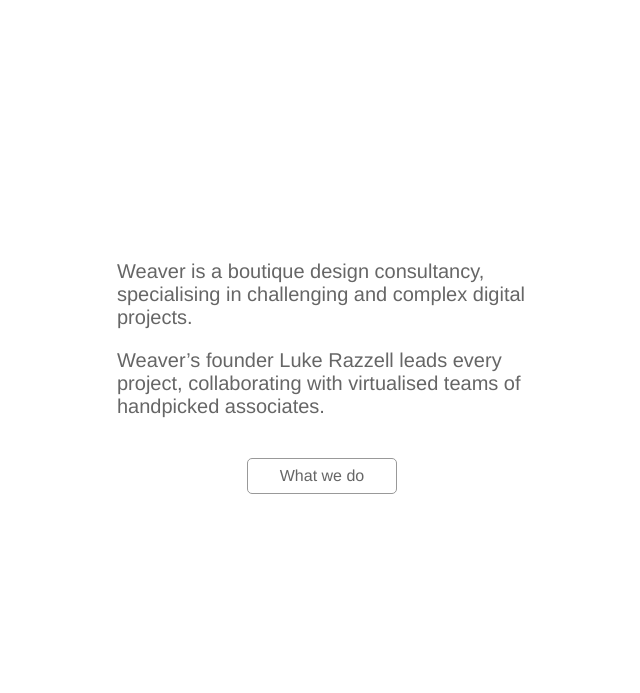
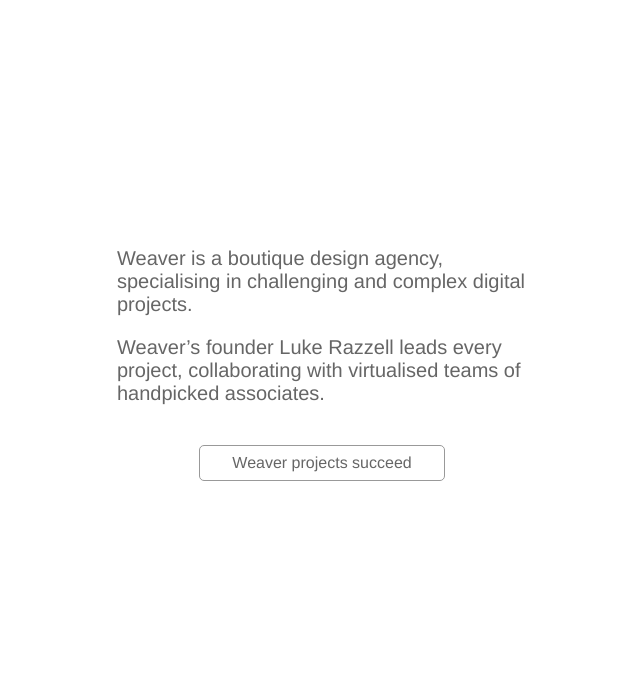
Before and after one commit to weaverluke/weaverdigital, a PHP site: page / in a window 1280 px wide. Shown: the part 963-1656 px from the top of the page, without its empty margins (318-958 px from the left). Run offline with PHP 8.4, Linux system fonts and the light colour scheme.

Commit message:
added visibilty to fix for hidden links bug

```diff
--- a/css/style.css
+++ b/css/style.css
@@ -20,7 +20,7 @@
 a {
   outline: none;
   text-decoration: none;
-  color: #666; }
+  color: #000; }
   a:hover, a:active {
     color: #d92128; }
 
@@ -103,6 +103,15 @@
     font-size: 34px;
     font-weight: 300;
     margin: 0; }
+  .content h2 {
+    font-size: 48px;
+    font-weight: 100;
+    line-height: 1.1; }
+    @media screen and (min-width: 960px) {
+      .content h2 {
+        font-size: 56px; } }
+    .lt-ie9 .content h2 {
+      font-size: 56px; }
   .content p {
     margin: 0 0 1em; }
     .content p.content-expand {
@@ -149,13 +158,15 @@
 
 .is-collapsed {
   height: 0;
-  opacity: 0; }
+  opacity: 0;
+  visibility: hidden; }
 
 .is-expanded {
   transition: opacity 0.6s 0.3s;
   margin-top: -40px;
   height: auto;
-  opacity: 1; }
+  opacity: 1;
+  visibility: visible; }
 
 .footer-bar {
   height: 2px;
--- a/index.html
+++ b/index.html
@@ -4,12 +4,12 @@
 <!--[if lt IE 9]><html class="lt-ie9"><![endif]-->
 <head>
 	<meta charset="UTF-8" />
-	<meta name="description" content="Weaver digital specialise in mobile and web based solutions to complex business challenges. Weaver is based in London, UK." />
+	<meta name="description" content="Weaver is a design agency specialising in mobile and web based solutions to complex business challenges. Weaver is based in London, UK." />
 	<meta name="keywords" content="customer experience, brand strategy, brand identity, user experience, UX, interaction design, content strategy" />
 	<title>Weaver Digital: Experience &amp; branding strategy, research &amp; design</title>
 		<meta name="viewport" content="width=device-width,initial-scale=1.0" />
-		<link rel="stylesheet" href="/css/style.css?v=1.2" type="text/css" />
-		<script src="/js/production/scripts.js?v=1.2" async="async"></script>
+		<link rel="stylesheet" href="/css/style.css?v=1.1" type="text/css" />
+		<script src="/js/production/scripts.js?v=1.1" async="async"></script>
 		<noscript>
 			<link href="/img/grunticon/icons.fallback.css" rel="stylesheet" />
 			<style>.global-nav.is-hidden{opacity:1;position:static;height:auto;}</style>
@@ -42,14 +42,25 @@
 		<div class="container">
 			<section>
 				<div class="content">
-					<p>Weaver is a boutique design consultancy, specialising in challenging and complex digital projects.</p>
+					<p>Weaver is a boutique design agency, specialising in challenging and complex digital projects.</p>
 
 					<p>Weaver’s founder Luke Razzell  leads every project, collaborating with virtualised teams of handpicked associates.</p>
+
+					<p class="content-expand is-hidden"><a href="#WeaverProjectsSucceed" data-scroll="#WeaverProjectsSucceed">Weaver projects succeed</a></p>
+
+					<div id="WeaverProjectsSucceed">
+						<h2>Weaver projects succeed</h2>
+
+						<dl>
+							<dd>Our clients’ apps average <strong>4.5-star ratings</strong> (<a href="https://itunes.apple.com/gb/app/time-out-make-your-city-amazing/id345010376?mt=8" target="blank">Time Out</a>, <a href="https://itunes.apple.com/gb/app/recce-london/id539951375?mt=8" target="blank">Recce</a>, <a href="https://itunes.apple.com/gb/app/london-official-city-guide/id847534124?mt=8" target="blank">London Official City Guide</a>)</dd>
+							<dd><a href="https://www.noddle.co.uk/sample-credit-report" target="blank">Noddle</a> hit <strong>100k customers within 6 months</strong> of launch</dd>
+							<dd><a href="https://online.worldpay.com" target="blank">Worldpay Online Payments</a> public beta achieved a <strong>Net Promoter score of 42.1</strong></dd>
+						</dl>
 
 						<p class="content-expand is-hidden"><a href="#WhatWeDo" data-scroll="#WhatWeDo">What we do</a></p>
 
 						<div id="WhatWeDo">
-						<p><strong>What we do</strong></p>
+							<h2>What we do</strong></h2>
 
 							<dl>
 								<dd>Brand strategy</dd>
@@ -64,7 +75,7 @@
 							<p class="content-expand is-hidden"><a href="#OurSectors" data-scroll="#OurSectors">Our specialist sectors</a></p>
 
 							<div id="OurSectors">
-							<p><strong>Our specialist sectors</strong></p>
+								<h2>Our specialist sectors</h2>
 
 								<dl>
 									<dd>Online payments</dd>
@@ -77,21 +88,47 @@
 									<dd>Social networks</dd>
 								</dl>
 
+									<p class="content-expand is-hidden"><a href="#AgencyReimagined" data-scroll="#AgencyReimagined">The design agency re-imagined</a></p>
+
+									<div id="AgencyReimagined">
+
+										<h2>The design agency re-imagined</h2>
+
+										<p><strong>We can make it</strong></p>
+
+										<p>We don’t go away with a brief and come back weeks later with a research report or a pretty design. We work with you to design and build amazing products.</p>
+
+										<p><strong>Bespoke teams of experts</strong></p>
+
+										<p>Traditional agencies have a large fixed staff, which leads to “cookie cutter” project resourcing. Not Weaver. We deploy bespoke teams of experts tailored perfectly to your challenge.</p>
+
+										<p><strong>Problems solved</p></strong>
+
+										<p>Layers of client services and project management can lead to learned helplessness and narrow specialisation within traditional agencies. A Weaver team member, by contrast, is empowered to think for themselves — and to collaborate freely to solve problems.</p>
+
+										<p><strong>Process, process, process</p></strong>
+
+										<p>Because the Weaver team rarely meet in person, we understand that incredible collaboration processes are essential. We constantly hone our usage of collaboration tools to foster energised, focused and effective workflows.</p>
+
+										<p><strong>More bang, for less bucks</p></strong>
+
+										<p>Not for Weaver the fixed costs of flashy offices. We undercut traditional agencies while we outperform them.</p>
+
 									<p class="content-expand is-hidden"><a href="#OurPromise" data-scroll="#OurPromise">Our promise</a></p>
 
 									<div id="OurPromise">
 
-								<p><strong>Our promise</strong></p>
+										<h2>Our promise</h2>
 
 										<p>Weaver helps our clients to make their digital presence simpler, more powerful and more intuitive. </p>
 
-								<p>Weaver’s ability to create elegant and effective design solutions for complex and rapidly evolving problem spaces is reknowned.</p>
+										<p>Weaver’s ability to create elegant and effective design solutions for complex and rapidly evolving problem spaces is renowned.</p>
 										<p>Our promise: incredible design that touches every area of your business.</p>
 									</div>
-
 								</div>
 							</div>
-
+						</div>
+					</div>
 				</div>
 			</section>
 		</div>
@@ -141,8 +178,6 @@
 					<li>
 						<div class="client icon-zurich">Zurich</div>
 					</li>
-
-
 				</ul>
 				<div class="testimonials">
 					<blockquote>
@@ -174,8 +209,9 @@
 		<div class="container container-last">
 			<footer>
 				<div class="content content-footer">
-					<p><a href="mailto:luke@weaverdigital.com">luke@weaverdigital.com</a></p>
-					<p><a href="//twitter.com/weaverluke">@weaverluke</a></p>
+					<p><strong>Let's talk</strong></p>
+					<p><a href="mailto:hello@weaverdigital.com">hello@weaverdigital.com</a></p>
+					<p><a href="//twitter.com/weaverdigital">@weaverdigital</a></p>
 				</div>
 			</footer>
 		</div>
--- a/scss/_base.scss
+++ b/scss/_base.scss
@@ -29,7 +29,7 @@
 a{
 	outline:none;
 	text-decoration:none;
-	color:$grey;
+	color:#000;
 
 	&:hover, &:active{
 		color:$red;
--- a/scss/_content.scss
+++ b/scss/_content.scss
@@ -15,6 +15,16 @@
 			weight:300;
 		};
 		margin:0;
+	}
+
+	h2{
+		font-size: 48px;
+		font-weight: 100;
+		line-height: 1.1;
+
+		@include respond(large){
+			font-size: 56px;
+		}
 	}
 
 	p{
@@ -92,6 +102,7 @@
 .is-collapsed{
 	height:0;
 	opacity:0;
+	visibility:hidden;
 }
 
 .is-expanded{
@@ -99,4 +110,5 @@
 	margin-top:-40px;
 	height:auto;
 	opacity:1;
+	visibility:visible;
 }
```
Also changed, not shown: 1 other file. Lines whose indentation alone changed are shown as unchanged.
